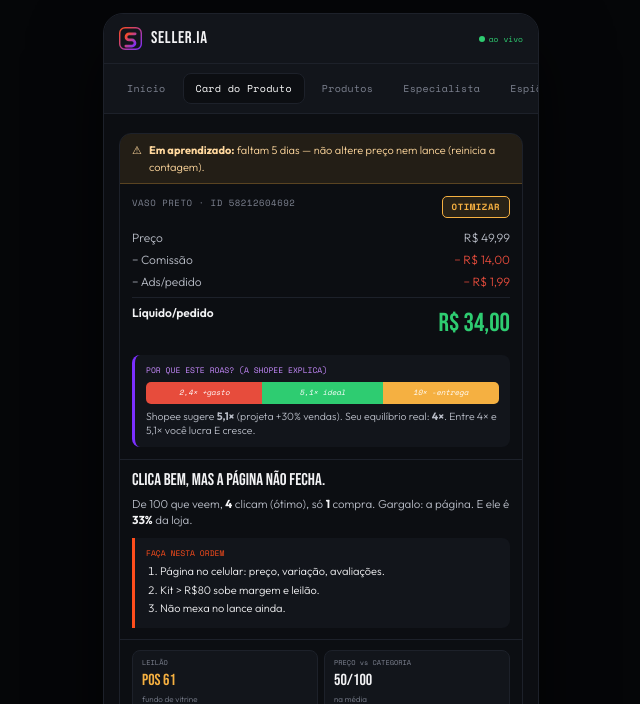
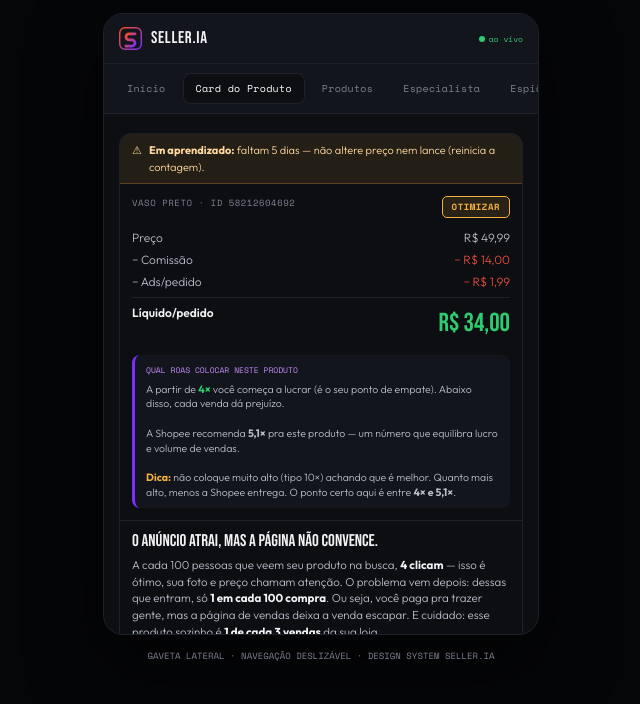
Before and after one commit to kleite1103-hue/seller-ia-extensao, a browser extension: page mockups/completo.html in a window 1280 px wide. Both pictures are taken after a click on the button "Card do Produto". Shown: the part 96-800 px from the top of the page, without its empty margins (319-959 px from the left). Drawn offline with nearby package versions, Linux system fonts and the light colour scheme.

Commit message:
Linguagem de gente em todos os cards + fix rolagem do painel

```diff
--- a/mockups/completo.html
+++ b/mockups/completo.html
@@ -28,7 +28,7 @@ body{background:#050608;color:var(--text);font-family:'Outfit',sans-serif;font-w
 .nav::-webkit-scrollbar{display:none}
 .nav button{font-family:'Space Mono';font-size:10px;letter-spacing:.03em;color:var(--text3);padding:7px 12px;border-radius:8px;cursor:pointer;white-space:nowrap;border:1px solid transparent;background:transparent}
 .nav button.on{color:#fff;background:var(--bg2);border-color:var(--line)}
-.screen{padding:15px;min-height:400px}
+.screen{padding:15px;max-height:520px;overflow-y:auto}
 .ml{font-family:'Space Mono';font-size:9px;color:var(--text3);letter-spacing:.06em}
 
 .hero-btn{width:100%;background:linear-gradient(120deg,var(--orange),var(--purple));border:none;color:#fff;font-weight:700;font-size:14px;padding:13px;border-radius:11px;cursor:pointer}
@@ -134,8 +134,8 @@ body{background:#050608;color:var(--text);font-family:'Outfit',sans-serif;font-w
         <div class="health">
           <div class="hc"><div class="k">SAÚDE DA CONTA</div><div class="v" style="color:var(--ok)">Boa</div><span class="b" style="background:rgba(46,204,113,.14);color:var(--ok)">0 penalidades</span></div>
           <div class="hc"><div class="k">DEPENDÊNCIA ADS</div><div class="v" style="color:var(--warn)">76%</div><span class="b" style="background:rgba(245,176,65,.14);color:var(--warn)">acima de 68%</span></div>
-          <div class="hc"><div class="k">ROAS BLENDADO</div><div class="v" style="color:var(--ok)">6,2×</div><span class="b" style="background:rgba(46,204,113,.14);color:var(--ok)">saudável</span></div>
-          <div class="hc"><div class="k">PERCENTIL CATEGORIA</div><div class="v">50</div><span class="b" style="background:rgba(245,176,65,.14);color:var(--warn)">mediano</span></div>
+          <div class="hc"><div class="k">RETORNO DOS ANÚNCIOS</div><div class="v" style="color:var(--ok)">6,2×</div><span class="b" style="background:rgba(46,204,113,.14);color:var(--ok)">saudável</span></div>
+          <div class="hc"><div class="k">SUA LOJA NA CATEGORIA</div><div class="v">50%</div><span class="b" style="background:rgba(245,176,65,.14);color:var(--warn)">melhor que metade</span></div>
         </div>
       </div>
 
@@ -149,20 +149,19 @@ body{background:#050608;color:var(--text);font-family:'Outfit',sans-serif;font-w
             <div class="mrow"><span>− Comissão</span><span style="color:var(--bad)">− R$ 14,00</span></div>
             <div class="mrow"><span>− Ads/pedido</span><span style="color:var(--bad)">− R$ 1,99</span></div>
             <div class="mrow t"><span class="l">Líquido/pedido</span><span class="v">R$ 34,00</span></div>
-            <div class="roasb"><div class="k">POR QUE ESTE ROAS? (A SHOPEE EXPLICA)</div>
-              <div class="rscale"><i style="width:33%;background:#e74c3c">2,4× +gasto</i><i style="width:34%;background:#2ecc71">5,1× ideal</i><i style="width:33%;background:#f5b041">10× -entrega</i></div>
-              <div class="cap">Shopee sugere <b>5,1×</b> (projeta +30% vendas). Seu equilíbrio real: <b>4×</b>. Entre 4× e 5,1× você lucra E cresce.</div>
+            <div class="roasb"><div class="k">QUAL ROAS COLOCAR NESTE PRODUTO</div>
+              <div class="cap" style="margin-top:2px">A partir de <b style="color:var(--ok)">4×</b> você começa a lucrar (é o seu ponto de empate). Abaixo disso, cada venda dá prejuízo.<br><br>A Shopee recomenda <b>5,1×</b> pra este produto — um número que equilibra lucro e volume de vendas.<br><br><b style="color:var(--warn)">Dica:</b> não coloque muito alto (tipo 10×) achando que é melhor. Quanto mais alto, menos a Shopee entrega. O ponto certo aqui é entre <b>4× e 5,1×</b>.</div>
             </div>
           </div>
-          <div class="say"><div class="big">CLICA BEM, MAS A PÁGINA NÃO FECHA.</div>
-            <p>De 100 que veem, <b>4</b> clicam (ótimo), só <b>1</b> compra. Gargalo: a página. E ele é <b>33%</b> da loja.</p>
-            <div class="do"><div class="k">FAÇA NESTA ORDEM</div><ol><li>Página no celular: preço, variação, avaliações.</li><li>Kit &gt; R$80 sobe margem e leilão.</li><li>Não mexa no lance ainda.</li></ol></div>
+          <div class="say"><div class="big">O ANÚNCIO ATRAI, MAS A PÁGINA NÃO CONVENCE.</div>
+            <p>A cada 100 pessoas que veem seu produto na busca, <b>4 clicam</b> — isso é ótimo, sua foto e preço chamam atenção. O problema vem depois: dessas que entram, só <b>1 em cada 100 compra</b>. Ou seja, você paga pra trazer gente, mas a página de vendas deixa a venda escapar. E cuidado: esse produto sozinho é <b>1 de cada 3 vendas</b> da sua loja.</p>
+            <div class="do"><div class="k">O QUE FAZER, NESTA ORDEM</div><ol><li>Abra a página do produto no seu celular, como se fosse um cliente. Veja: o preço está competitivo? A variação que aparece primeiro tem estoque? As avaliações estão boas e respondidas?</li><li>Monte um kit acima de R$80. Isso aumenta seu lucro por venda e ainda te dá mais destaque na Shopee.</li><li>Por enquanto, não mexa no valor do lance. O problema aqui não é o anúncio, é a página. Resolva a página primeiro.</li></ol></div>
           </div>
           <div class="gold">
-            <div class="gc"><div class="k">LEILÃO</div><div class="v" style="color:var(--warn)">pos 61</div><div class="t">fundo de vitrine</div></div>
-            <div class="gc"><div class="k">PREÇO vs CATEGORIA</div><div class="v">50/100</div><div class="t">na média</div></div>
-            <div class="gc"><div class="k">STATUS SHOPEE</div><div class="v" style="color:var(--ok)">Normal</div><div class="t">sem deboost</div></div>
-            <div class="gc"><div class="k">DIAGNÓSTICO SHOPEE</div><div class="v" style="color:var(--warn)">no_conv</div><div class="t">concorda: página</div></div>
+            <div class="gc"><div class="k">ONDE VOCÊ APARECE</div><div class="v" style="color:var(--warn)">61º</div><div class="t">longe do topo da busca</div></div>
+            <div class="gc"><div class="k">SEU PREÇO NA CATEGORIA</div><div class="v">na média</div><div class="t">dá pra ser mais competitivo</div></div>
+            <div class="gc"><div class="k">A SHOPEE ESTÁ LIMITANDO?</div><div class="v" style="color:var(--ok)">Não</div><div class="t">produto liberado, tudo certo</div></div>
+            <div class="gc"><div class="k">A SHOPEE CONCORDA?</div><div class="v" style="color:var(--warn)">Sim</div><div class="t">o problema é a página</div></div>
           </div>
           <div class="fun"><div class="ml" style="margin-bottom:9px">O CAMINHO ATÉ A VENDA</div>
             <div class="flow">
@@ -192,7 +191,7 @@ body{background:#050608;color:var(--text);font-family:'Outfit',sans-serif;font-w
         <div class="last" style="margin-bottom:12px">relatório completo no método Efeito Vendas · exporta PDF</div>
         <div class="tip"><b>Snapshot</b><br>GMV pago R$9.799 (+18%) · 332 pedidos · conversão 1,81% · ticket R$29,52</div>
         <div class="tip"><b>Diagnóstico principal</b><br>Loja puxada por ads (76%). Prioridade 30d: subir ticket com kits &gt;R$80 e reduzir dependência.</div>
-        <div class="tip"><b>Plano · Semana 1</b><br>Corrigir 3 campanhas "no_conversion" (Shopee concorda): página, não lance. Meta conversão &gt;1%.</div>
+        <div class="tip"><b>Plano · Semana 1</b><br>3 campanhas trazem cliques mas poucas vendas — o gargalo é a página, não o anúncio. A própria Shopee aponta o mesmo. Meta: mais de 1 venda a cada 100 visitas.</div>
       </div>
 
       <!-- BUSCA -->
```
